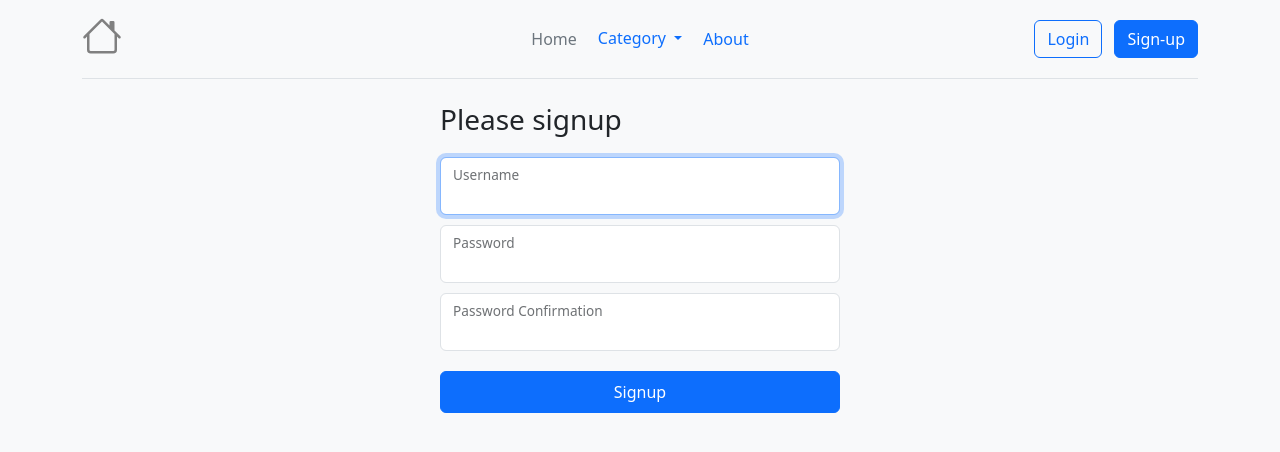
After one commit to parsa-m1/django_poll, a Django app: page /singup/ in a window 1280 px wide. The commit adds this page. Shown: the top 452 px of the page. Run offline with Django 5.2, Linux system fonts and the light colour scheme; data comes from the database, SQL or seed files in the repository; both versions use the stored data as it was after the commit.

Commit message:
signup, login and logout functionality and template created

```diff
--- a/poll/models.py
+++ b/poll/models.py
@@ -1,5 +1,6 @@
 from django.db import models
 from django.urls import reverse
+from django.contrib.auth.models import User
 
 class Category(models.Model):
     name = models.CharField(max_length=100)
@@ -16,7 +17,7 @@ class Question(models.Model):
     q_text = models.CharField(max_length=200)
     category = models.ForeignKey(Category, on_delete=models.CASCADE)
     pub_date = models.DateTimeField('date published', auto_now_add=True)
-
+    participants = models.ManyToManyField(User, blank=True)
 
     class Meta:
         ordering = ['-pub_date']
@@ -27,6 +28,11 @@ class Question(models.Model):
     def get_absolute_url(self):
         return reverse('poll_detail', kwargs={'id': self.id})
 
+    def is_voted(self, user):
+        if user in self.participants.all():
+            return True
+        return False
+
 class Choice(models.Model):
     question = models.ForeignKey(Question, on_delete=models.CASCADE, related_name='choices')
     c_text = models.CharField(max_length=100)
--- /dev/null
+++ b/poll/templates/signup.html
@@ -0,0 +1,35 @@
+{% extends 'base.html' %}
+
+{% block content %}
+    <div class="form-signin m-auto" style="width: 400px">
+        <h1 class="h3 mb-3 fw-normal">Please signup</h1>
+
+            <form action="" method="post">{% csrf_token %}
+        <div class="form-floating" style="margin-top: 20px">
+            <input type="text" name="username" class="form-control" id="id_username"
+                maxlength="150" autocapitalize="none" autocomplete="username" autofocus required aria-describedby="id_username_helptext"
+            >
+            <label for="id_username">Username</label>
+
+
+
+        </div>
+        <div class="form-floating" style="margin-top: 10px">
+            <input type="password" class="form-control" id="id_password1" name="password1"
+                   autocomplete="new-password" aria-describedby="id_password1_helptext">
+            <label for="id_password1">Password</label>
+        </div>
+
+
+        <div class="form-floating" style="margin-top: 10px">
+            <input  class="form-control" type="password" name="password2"
+                    autocomplete="new-password" aria-describedby="id_password2_helptext" id="id_password2"
+            >
+            <label for="id_password2">Password Confirmation</label>
+        </div>
+    <button class="btn btn-primary w-100 py-2" type="submit" style="margin-top: 20px">Signup</button>
+    </form>
+    </div>
+
+
+{% endblock %}
--- a/poll/urls.py
+++ b/poll/urls.py
@@ -8,4 +8,10 @@ urlpatterns = [
     path('poll/results/<int:id>', views.poll_results, name='poll_results'),
 
     path('poll/category/<slug:slug>', views.poll_category, name='poll_category'),
+
+
+    path('singup/', views.signup_page, name='singup'),
+    path('login/', views.login_page, name='login'),
+    path('logout/', views.logout_page, name='logout'),
+
 ]
--- a/poll/views.py
+++ b/poll/views.py
@@ -1,5 +1,7 @@
-from django.shortcuts import render, get_object_or_404
+from django.shortcuts import render, get_object_or_404, redirect
 from django.utils.text import slugify
+from django.contrib.auth.forms import UserCreationForm
+from django.contrib.auth import authenticate, login, logout
 
 from .models import *
 def index(request):
@@ -11,13 +13,16 @@ def poll_detail(request, id):
     question = get_object_or_404(Question, id=id)
 
     if request.method == 'POST':
+        question.participants.add(request.user)
         voted = request.POST['voted']
         choice = get_object_or_404(Choice, id=int(voted))
         choice.vote += 1
         choice.save()
 
-
-    return render(request, 'poll_detail.html', {'question': question})
+    context = {'question': question,
+        'is_voted': question.is_voted(request.user),
+    }
+    return render(request, 'poll_detail.html', context)
 
 def poll_results(request, q_id):
     pass
@@ -28,3 +33,34 @@ def poll_category(request, slug):
     questions = Question.objects.filter(category=category)
 
     return render(request, 'index.html', {'questions': questions})
+
+
+def signup_page(request):
+    form = UserCreationForm()
+    if request.method == 'POST':
+        print(request.POST)
+        form = UserCreationForm(request.POST)
+        print(form.is_valid())
+        if form.is_valid():
+            user = form.save()
+            login(request, user)
+            return redirect('index')
+
+    return render(request, 'signup.html', {'form': form})
+
+def login_page(request):
+    if request.method == 'POST':
+        username = request.POST['username']
+        password = request.POST['password']
+
+        user = authenticate(request, username=username, password=password)
+
+        if user is not None:
+            login(request, user)
+            return redirect('index')
+
+    return render(request, 'login.html')
+
+def logout_page(request):
+    logout(request)
+    return redirect('index')
--- a/templates/base.html
+++ b/templates/base.html
@@ -8,7 +8,7 @@
     <link rel="stylesheet" href="{% static 'css/main.css' %}">
 
 </head>
-<body>
+<body class="bg-body-tertiary">
 
 <header>
     <div class="container">
@@ -39,8 +39,13 @@
       </ul>
 
       <div class="col-md-3 text-end">
-        <button type="button" class="btn btn-outline-primary me-2">Login</button>
-        <button type="button" class="btn btn-primary">Sign-up</button>
+        {% if request.user.is_authenticated %}
+            <a href="{% url 'logout' %}" class="btn btn-outline-primary me-2">Logout</a>
+        {% else %}
+            <a href="{% url 'login' %}" class="btn btn-outline-primary me-2">Login</a>
+            <a href="{% url 'singup' %}" class="btn btn-primary">Sign-up</a>
+
+        {% endif %}
       </div>
     </header>
   </div>
```
Also changed, not shown: poll/templates/login.html (added, +23 -0 lines), poll/templates/poll_detail.html (+5 -2 lines), db.sqlite3, poll/migrations/0003_question_participants.py (added), poll/migrations/0004_alter_question_participants.py (added).
